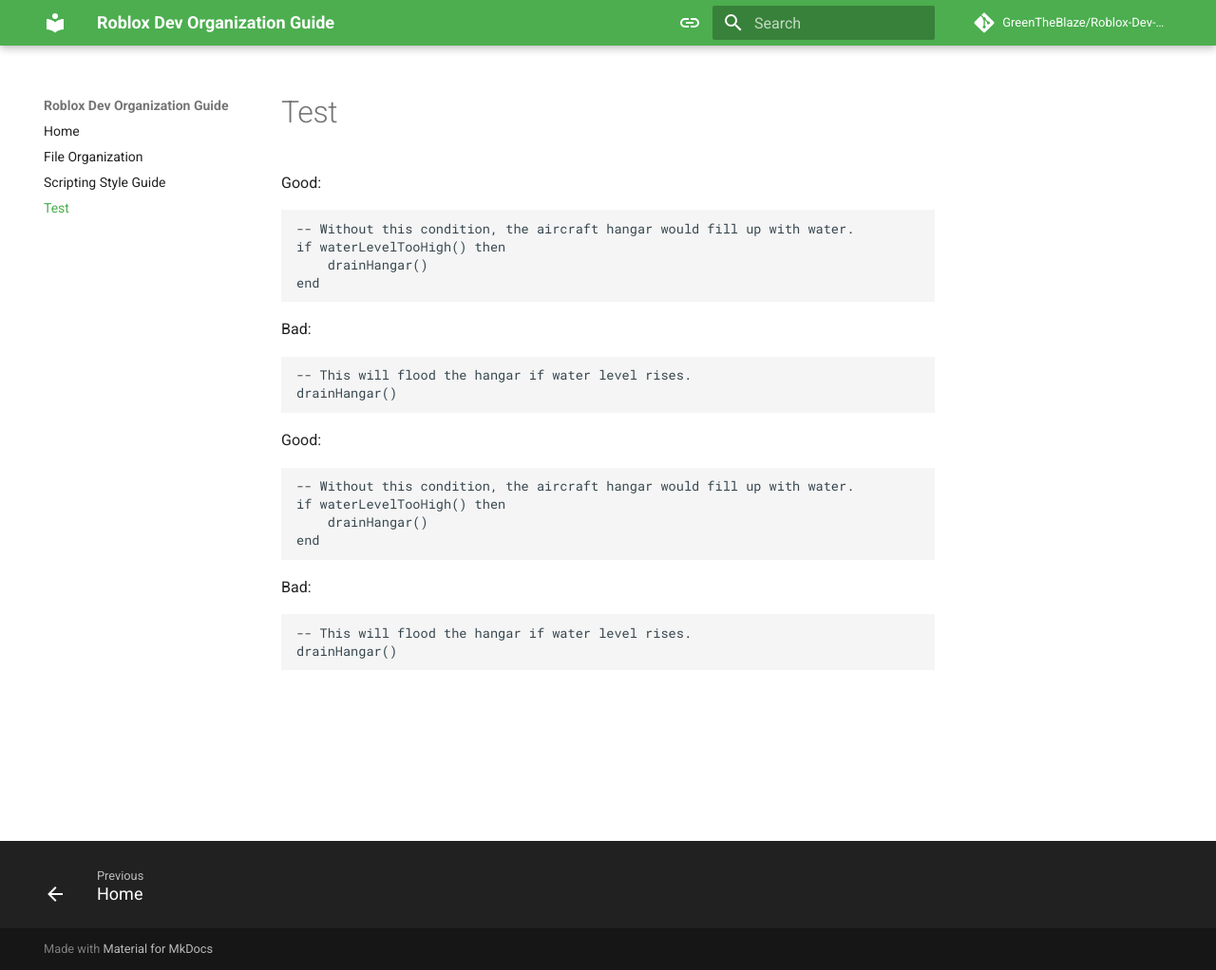
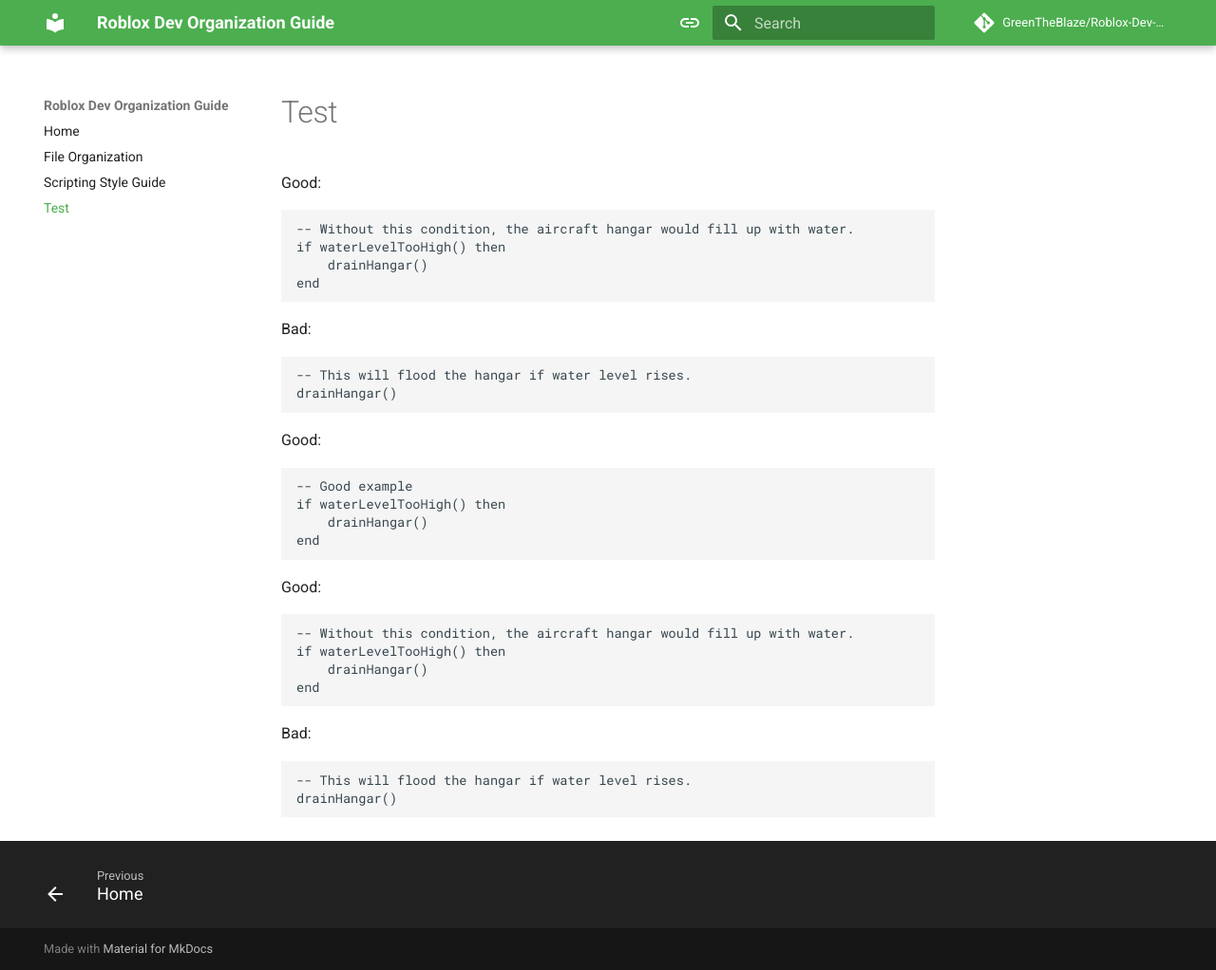
Before and after one commit to GreenTheBlaze/Roblox-Dev-Organization-Guide, an MkDocs documentation site: the page built from docs/test-code.md, in a window 1280 px wide and 1022 px high. Shown: the whole window at 95% size. Built offline with MkDocs 1.6.1 and Material for MkDocs 9.7.7, drawn with Linux system fonts in a browser that asks for light colours; comment, search, counter and statistics services are not loaded.

Commit message:
Update test-code.md

```diff
--- a/docs/test-code.md
+++ b/docs/test-code.md
@@ -10,6 +10,14 @@
 
 <div class="codehilite bad"><pre><code>-- This will flood the hangar if water level rises.
 drainHangar()
+</code></pre></div>
+
+
+<p class="style-good">Good:</p>
+<div class="codehilite good"><pre><code>-- Good example
+if waterLevelTooHigh() then
+    drainHangar()
+end
 </code></pre></div>
 
 
```
